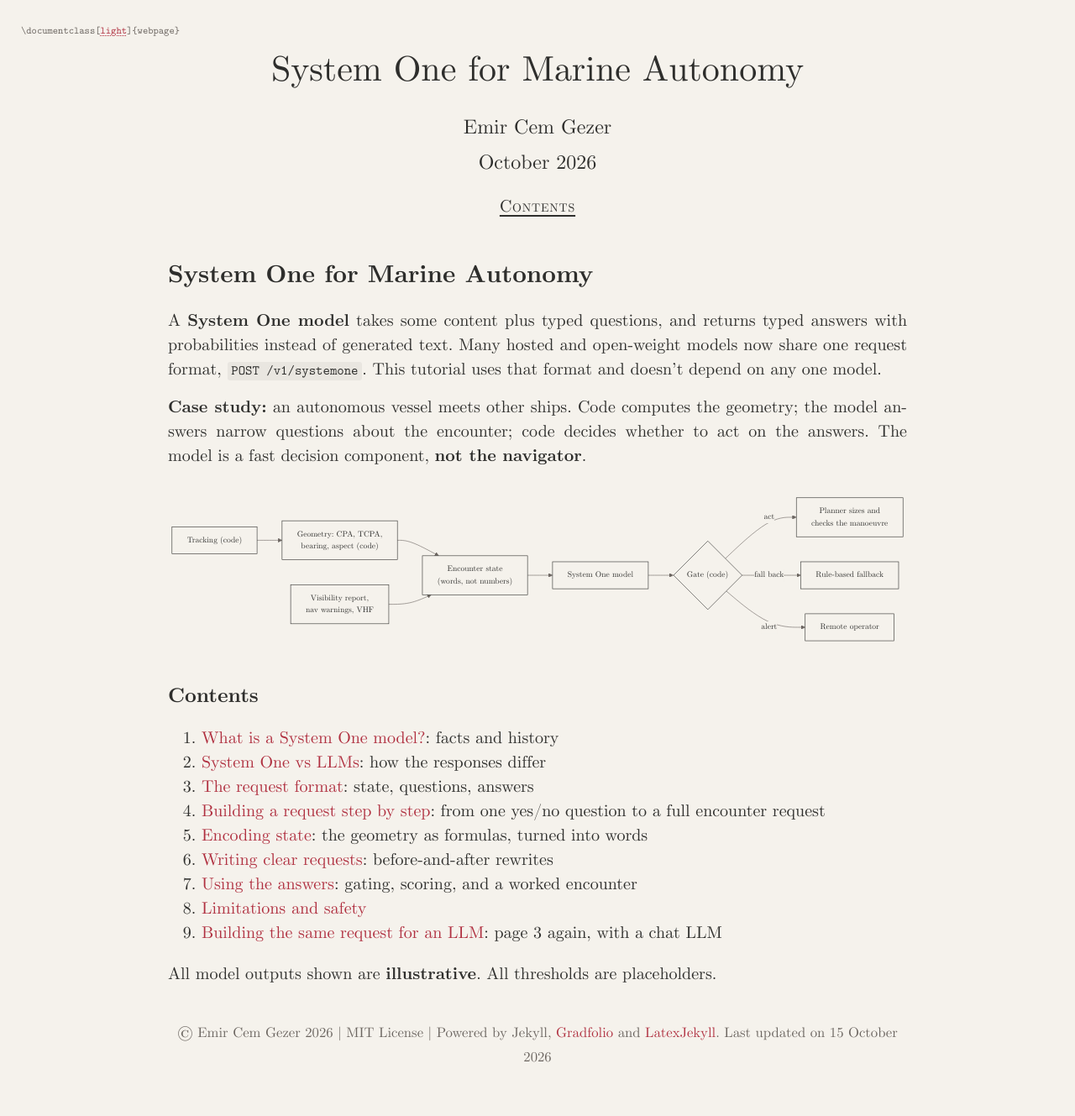
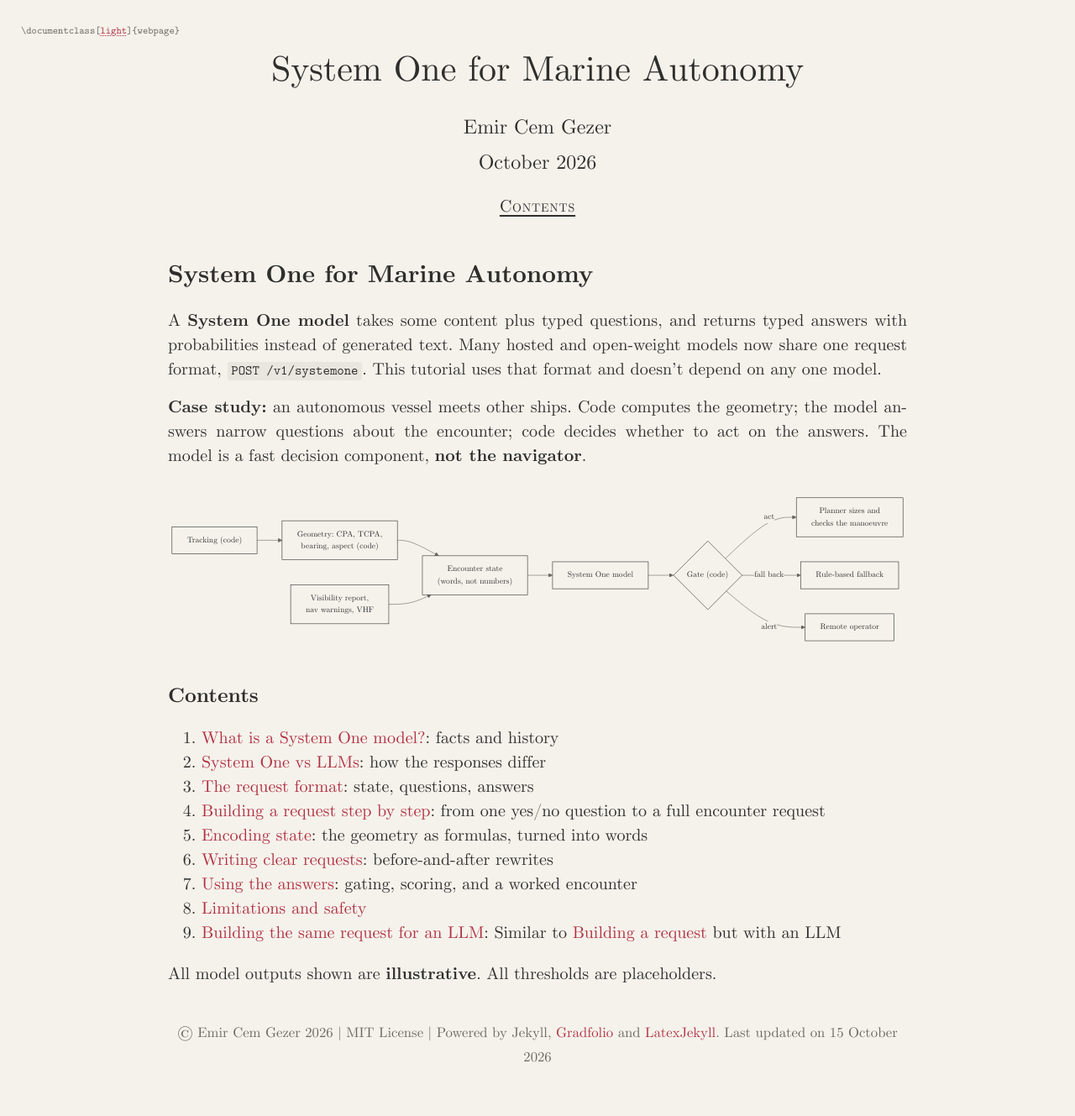
Before and after one commit to incebellipipo/systemone_maritime_tutorial, a Jekyll site: the page built from docs/index.md, in a window 1280 px wide. Shown: the whole page at 84% size. Built offline with Jekyll 4.4.1, drawn with Linux system fonts in a browser that asks for light colours; our own code applies the rules of GitHub Pages for plain Markdown files.

Commit message:
fix: wrong index

```diff
--- a/docs/index.md
+++ b/docs/index.md
@@ -26,6 +26,6 @@ flowchart LR
 5. [Writing clear requests](05-writing-clear-requests.md): before-and-after rewrites
 6. [Using the answers](06-using-the-answers.md): gating, scoring, and a worked encounter
 7. [Limitations and safety](07-limitations.md)
-8. [Building the same request for an LLM](08-building-an-llm-request.md): page 3 again, with a chat LLM
+8. [Building the same request for an LLM](08-building-an-llm-request.md): Similar to [Building a request](03-building-a-request.md) but with an LLM
 
 All model outputs shown are **illustrative**. All thresholds are placeholders.
```
